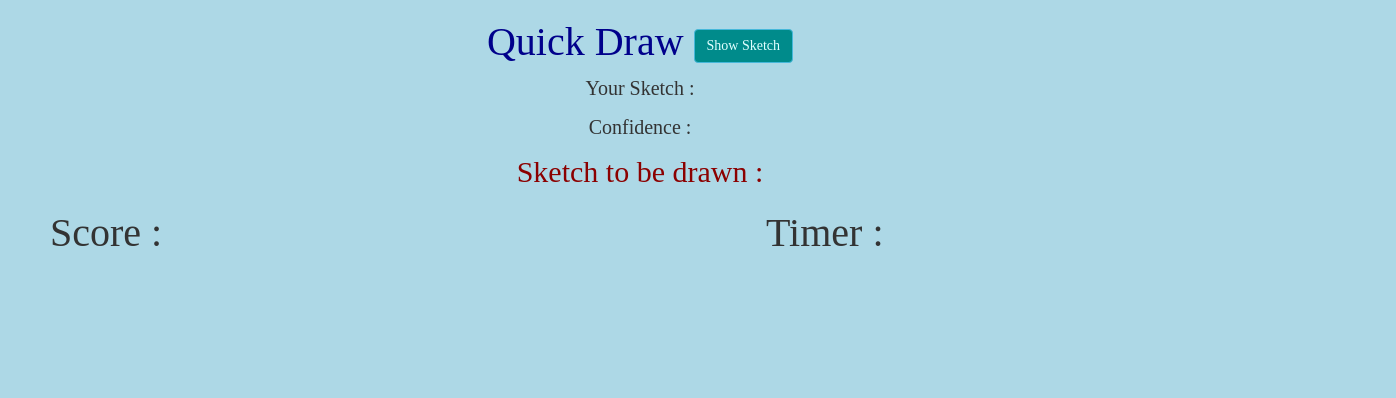
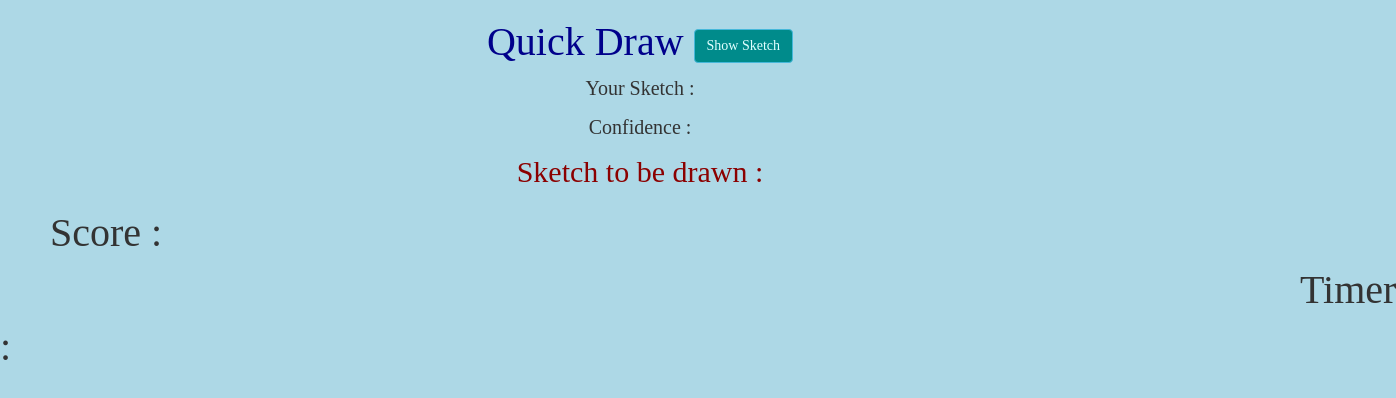
Before and after one commit to Abrar2165/Project-117, a plain HTML site: page index.html in a window 1280 px wide. Shown: the whole page, 1396 px wide, since content can reach past the window. Drawn offline with nearby package versions, Linux system fonts and the light colour scheme.

Commit message:
Update style.css

```diff
--- a/style.css
+++ b/style.css
@@ -13,7 +13,7 @@ body
 #timer
 {
  font-size: 40px;
- margin-left: 600px;
+ margin-left: 1300px;
  font-family:'Times New Roman', Times, serif;
 }
 
```
